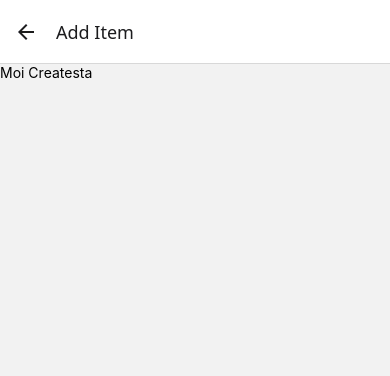
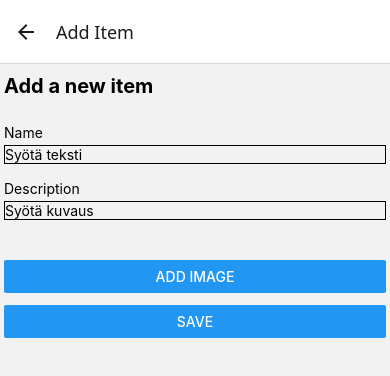
Before and after one commit to kashmirai/whereIs, a React Native app: screen /Home in a window 390 px wide. Both pictures are taken after a click on the button "ADD ITEM". Shown: the top 376 px of the page. Built offline with nearby package versions, Linux system fonts and the light colour scheme.

Commit message:
AddItem TextInput

```diff
--- a/screens/CreateItemScreen.tsx
+++ b/screens/CreateItemScreen.tsx
@@ -1,11 +1,28 @@
-import { Text } from "react-native"
+import { Button, Text, TextInput, View } from "react-native"
 import React from 'react'
 import { SafeAreaView } from "react-native-safe-area-context"
 
 export const CreateItem = () => {
     return (
-        <SafeAreaView>
-          <Text>Moi Createsta</Text>
+        <SafeAreaView className="mx-1">
+
+          <Text className="my-2 text-xl font-bold">Add a new item</Text>
+
+          <Text className="mt-4 mb-1">Name</Text>
+          <TextInput className="border border-black" placeholder="Syötä teksti"></TextInput>
+
+          <Text className="mt-4 mb-1">Description</Text>
+          <TextInput className="border border-black" placeholder="Syötä kuvaus"></TextInput>
+
+          <View className="mt-10">
+          <Button title="Add Image"/>
+          </View>
+
+          <View className="mt-3">
+          <Button title="Save"/>
+          </View>
+
+
         </SafeAreaView>
 
     )
--- a/screens/HomeScreen.tsx
+++ b/screens/HomeScreen.tsx
@@ -1,4 +1,4 @@
-import { Button, Text } from "react-native"
+import { Button, StyleSheet, Text } from "react-native"
 import React from 'react'
 import { SafeAreaView } from "react-native-safe-area-context"
 import { ParamListBase, useNavigation } from "@react-navigation/native"
@@ -10,11 +10,24 @@ export const HomeScreen= () => {
 
     return (
         <SafeAreaView>
-        <Text className="text-3xl">Where is</Text>
-        <Button title="Add Item" onPress={() => navigation.navigate('Add Item')}/>
-        <Button title="List Item" onPress={() => navigation.navigate('List Item')}/>
+
+        <Text className="text-3xl text-center font-bold">Where is</Text>
+
+        <Button
+        title="Add Item"
+        onPress={() => navigation.navigate('Add Item')}
+        />
+        <Button
+        title="List Item"
+        onPress={() => navigation.navigate('List Item')}
+        />
+
         </SafeAreaView>
 
     )
 
 }
+
+const styles = StyleSheet.create({
+
+});
```
